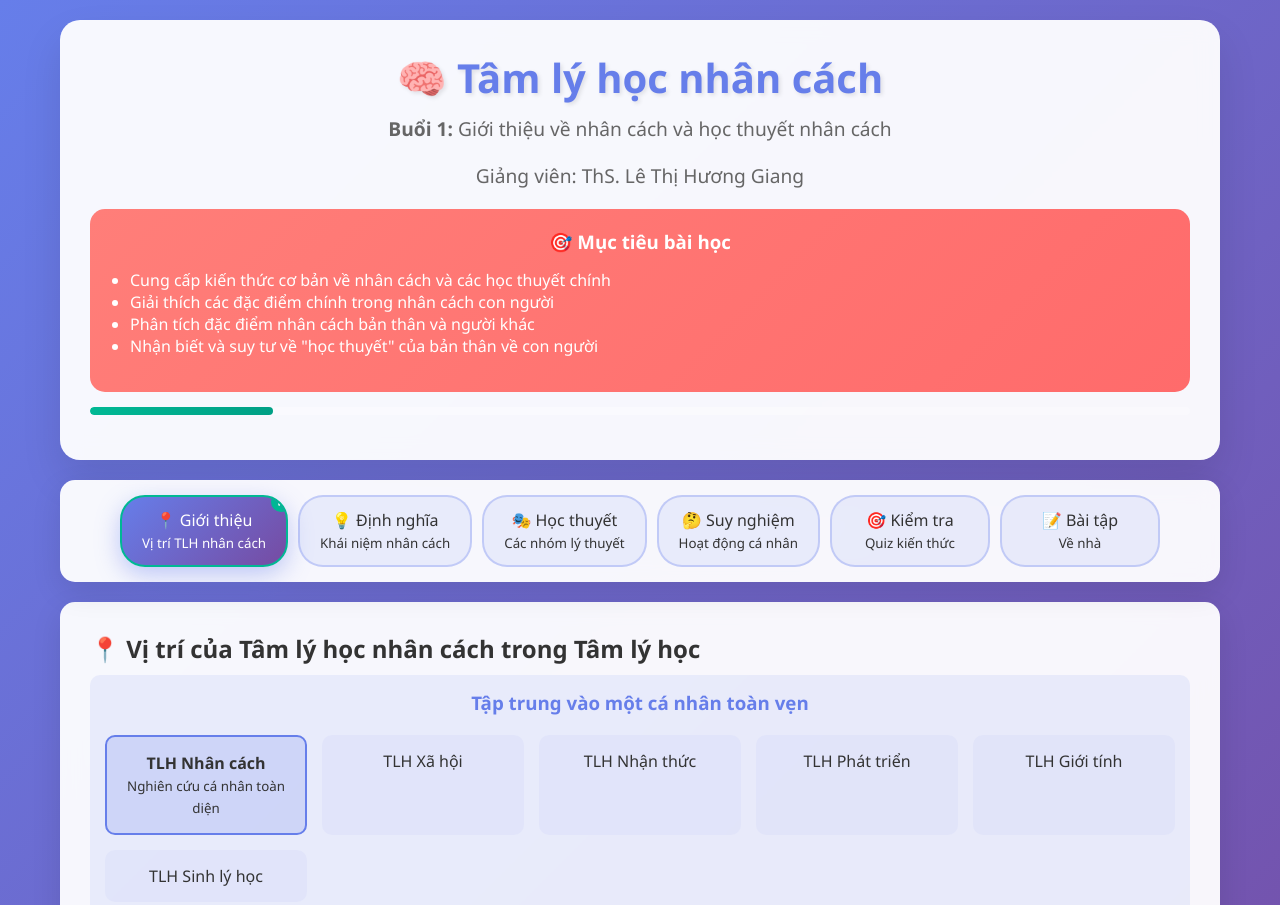
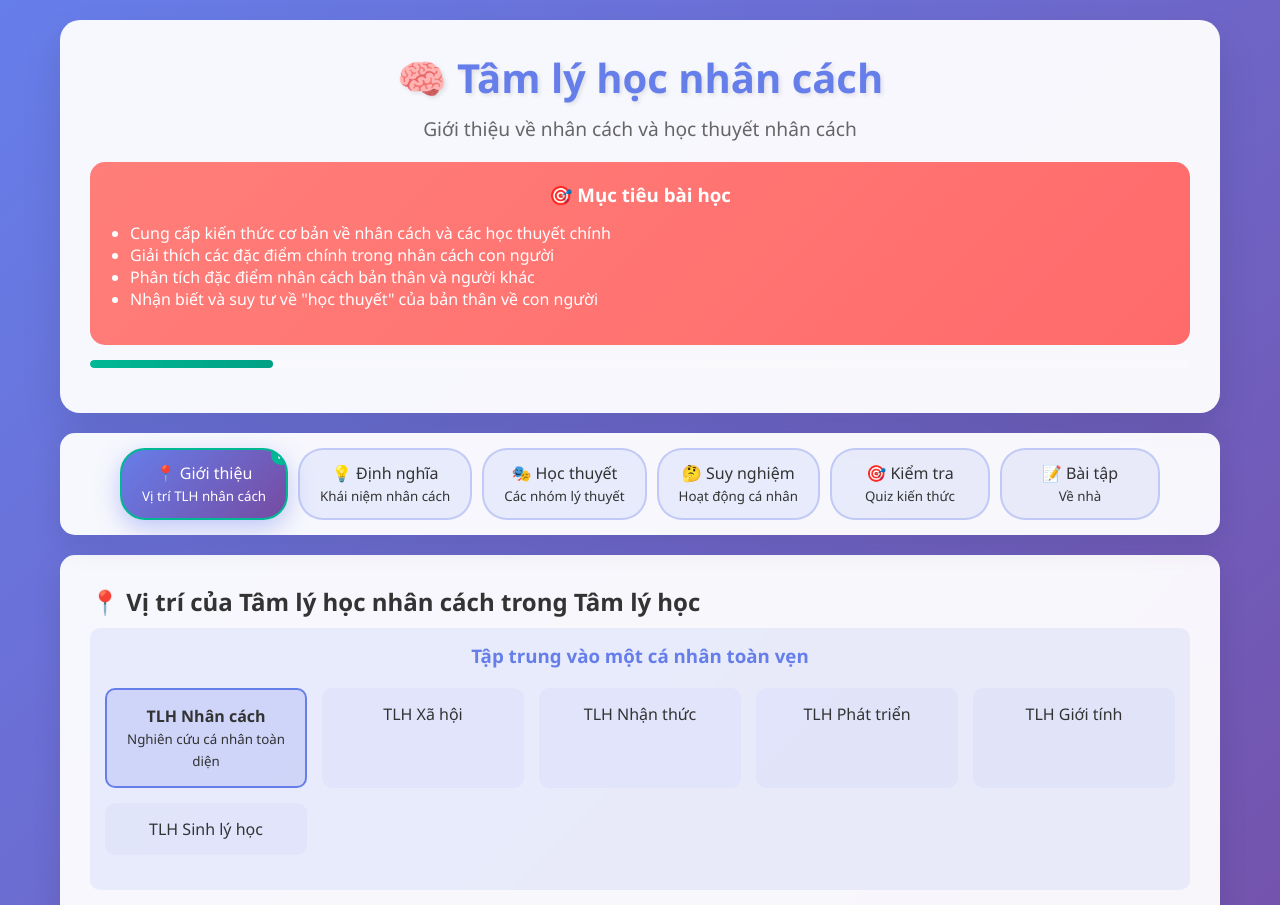
Before and after one commit to zoom2408/TLH_NhanCach, a website: page 01_intro.html in a window 1280 px wide. Shown: the top 905 px of the page. Drawn offline with Linux system fonts and the light colour scheme.

Commit message:
update into

```diff
--- a/01_intro.html
+++ b/01_intro.html
@@ -372,8 +372,7 @@
         <!-- Header -->
         <div class="lesson-header">
             <h1>🧠 Tâm lý học nhân cách</h1>
-            <p><strong>Buổi 1:</strong> Giới thiệu về nhân cách và học thuyết nhân cách</p>
-            <p>Giảng viên: ThS. Lê Thị Hương Giang</p>
+            <p>Giới thiệu về nhân cách và học thuyết nhân cách</p>
 
             <div class="objectives">
                 <h3>🎯 Mục tiêu bài học</h3>
```
